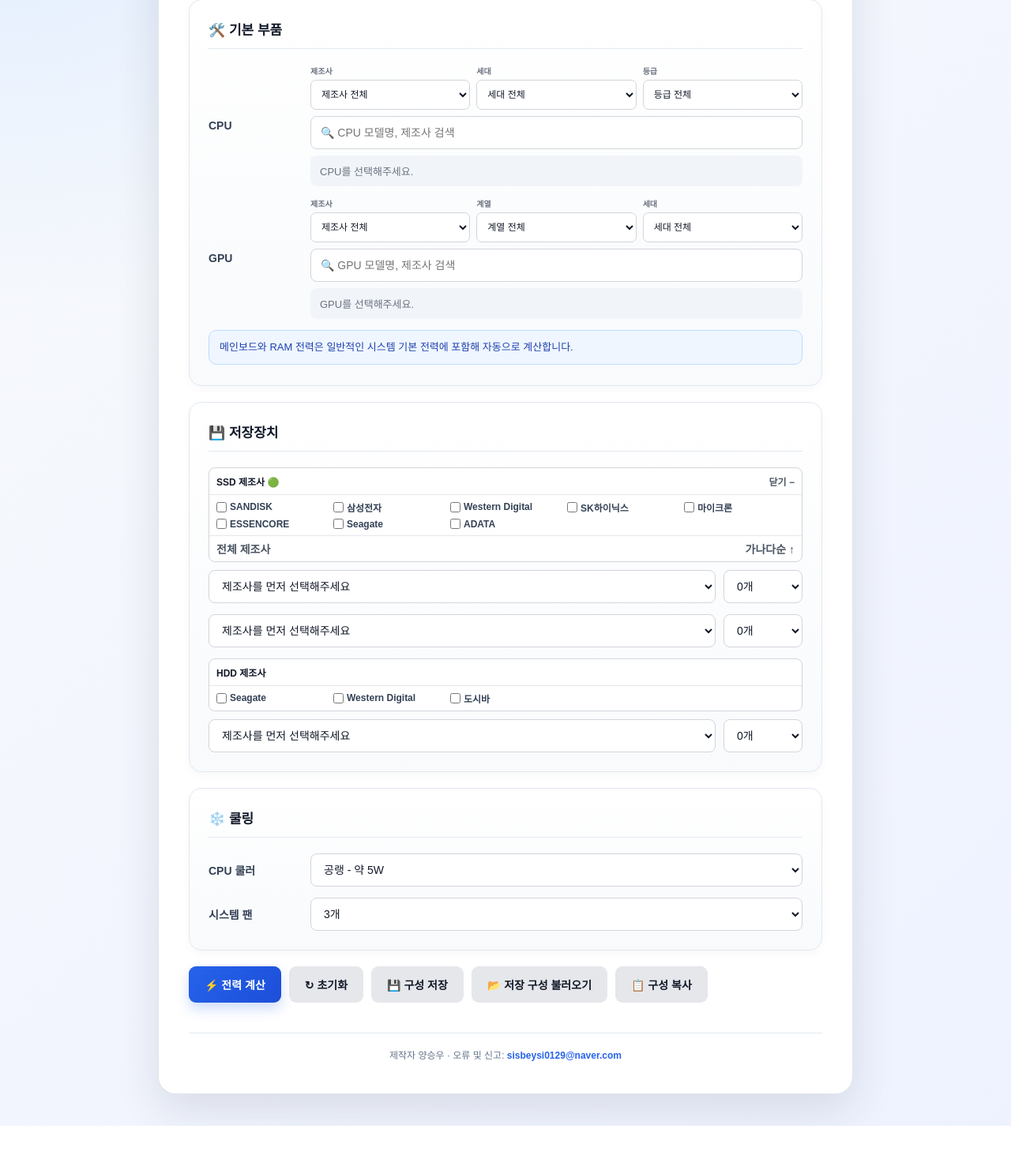
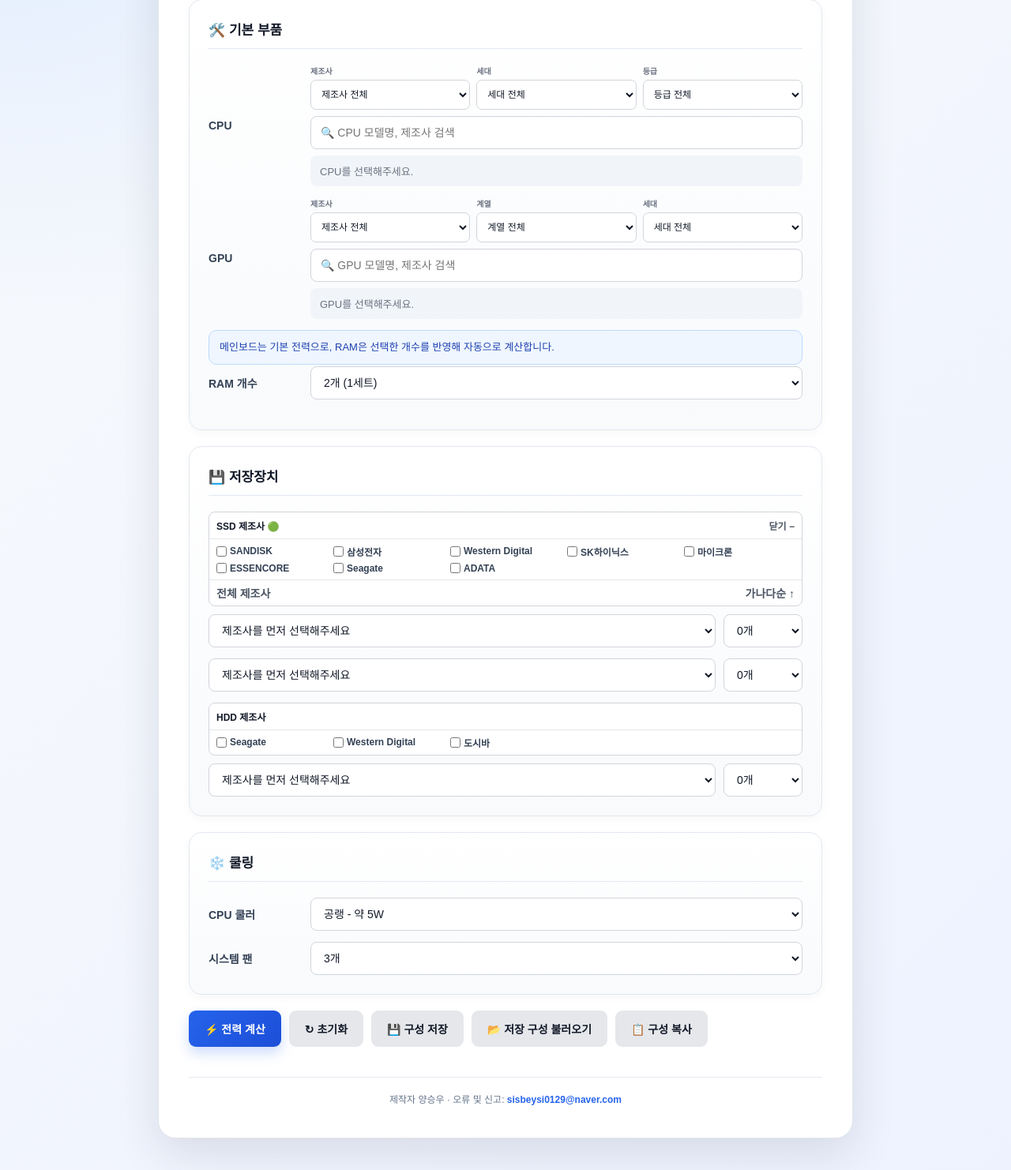
Before and after one commit to sisbeysi0129-ui/PSU_Calculator, a Flask app: page / in a window 1280 px wide. Shown: the part 300-1782 px from the top of the page at 79% size. Before the commit the page ends 1726 px from the top, so only its background shows below. Run offline with Flask 3, Linux system fonts and the light colour scheme.

Commit message:
Keep RAM count in power estimate

```diff
--- a/app.py
+++ b/app.py
@@ -101,6 +101,15 @@ def home():
 
         cpu_id = request.form.get("cpu")
         gpu_id = request.form.get("gpu")
+
+        try:
+            ram_count = int(request.form.get("ram_count", 2))
+        except (ValueError, TypeError):
+            ram_count = 2
+
+        if ram_count not in (1, 2, 4):
+            ram_count = 2
+
         nvme_id = request.form.get("nvme")
 
         try:
@@ -260,11 +269,10 @@ def home():
 
         # -------------------------
         # 플랫폼 기본 전력
-        # 메인보드·RAM은 제조사별 실측 기준이 통일돼 있지 않아
-        # 모델별 값 대신 보수적인 고정값으로 계산한다.
+        # 메인보드는 일반적인 기본값으로, RAM은 개수만 반영해 계산한다.
         # -------------------------
 
-        platform_power = 55
+        platform_power = 45 + (ram_count * 5)
 
 
         # -------------------------
@@ -393,6 +401,8 @@ def home():
             "gpu":
                 f'{gpu.get("manufacturer", "")} '
                 f'{gpu.get("model", "")}',
+
+            "ram_count": ram_count,
 
             # -------------------------
             # NVMe
--- a/templates/index.html
+++ b/templates/index.html
@@ -1026,7 +1026,16 @@
 
 
         <div class="platform-power-note">
-            메인보드와 RAM 전력은 일반적인 시스템 기본 전력에 포함해 자동으로 계산합니다.
+            메인보드는 기본 전력으로, RAM은 선택한 개수를 반영해 자동으로 계산합니다.
+        </div>
+
+        <div class="form-row">
+            <label for="ram-count">RAM 개수</label>
+            <select name="ram_count" id="ram-count" form="calculator-form">
+                <option value="1" {% if request.form.get('ram_count', '2') == '1' %}selected{% endif %}>1개</option>
+                <option value="2" {% if request.form.get('ram_count', '2') == '2' %}selected{% endif %}>2개 (1세트)</option>
+                <option value="4" {% if request.form.get('ram_count', '2') == '4' %}selected{% endif %}>4개 (2세트 · 풀뱅크)</option>
+            </select>
         </div>
 
         <!-- 메인보드 -->
@@ -1141,8 +1150,7 @@
             </select>
 
             <select
-                name="ram_count"
-                form="calculator-form"
+                aria-hidden="true"
             >
 
                 <option
@@ -1597,6 +1605,11 @@
             </div>
 
             <div class="selected-item">
+                <div class="selected-label">RAM</div>
+                <div class="selected-value">{{ result.ram_count }}개</div>
+            </div>
+
+            <div class="selected-item">
                 <div class="selected-label">NVMe SSD</div>
                 <div class="selected-value">
                     {{ result.nvme }}
@@ -1653,7 +1666,7 @@
                 </div>
 
                 <div class="power-row">
-                    <span>플랫폼 기본 전력 (시스템 기본값)</span>
+                    <span>플랫폼 기본 전력 (메인보드·RAM 포함)</span>
                     <span class="power-value">
                         {{ result.platform_power }} W
                     </span>
@@ -3619,6 +3632,7 @@ function copyConfiguration() {
         "[PSU Calculator 구성]",
         `CPU: ${selectedText("cpu-selected", "선택하지 않음")}`,
         `GPU: ${selectedText("gpu-selected", "선택하지 않음")}`,
+        `RAM: ${optionText("ram_count")}`,
         `NVMe SSD: ${optionText("nvme")} × ${optionText("nvme_count")}`,
         `SATA SSD: ${optionText("sata_ssd")} × ${optionText("sata_ssd_count")}`,
         `HDD: ${optionText("hdd")} × ${optionText("hdd_count")}`,
```
